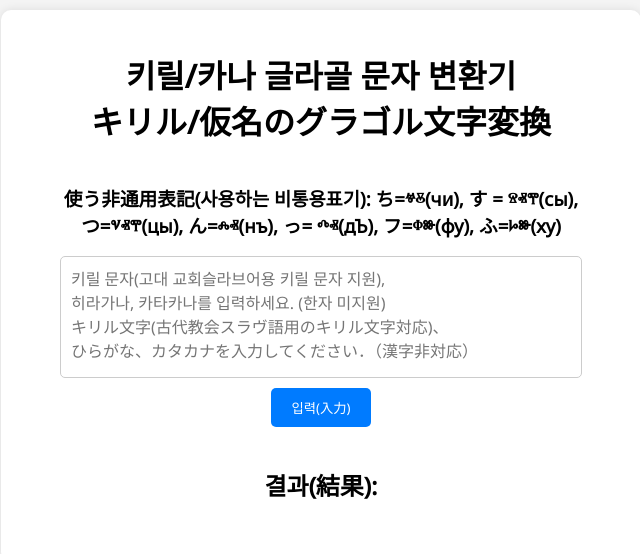
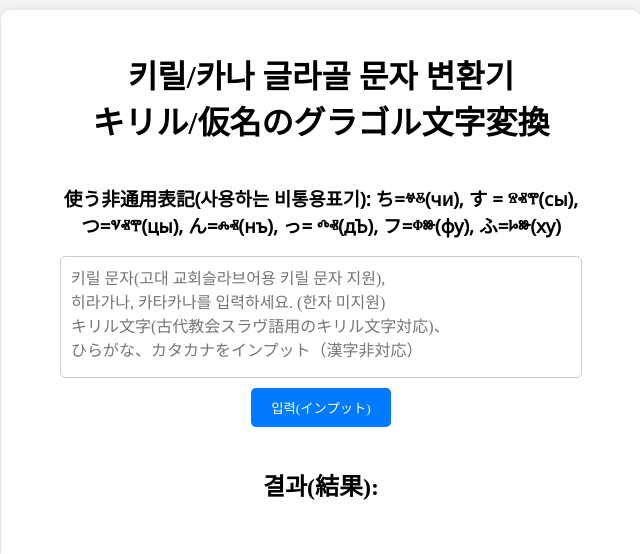
Before and after one commit to LiLiiLun/Cyrillic_Kana_To_Glagolitic, a plain HTML site: page index.html in a window 1280 px wide. Shown: the part 114-668 px from the top of the page, without its empty margins (319-959 px from the left). Drawn offline with Linux system fonts and the light colour scheme; a web font is replaced by a local one.

Commit message:
Add files via upload

```diff
--- a/index.html
+++ b/index.html
@@ -5,6 +5,13 @@
     <title>キリル/仮名のグラゴル文字変換(키릴/가나 글라골 문자 변환기)</title>
     <link href="https://fonts.googleapis.com/css2?family=Noto+Sans&display=swap" rel="stylesheet">
     <style>
+
+        @font-face {
+            font-family : '코펍';
+            src : url(KoPub\ Dotum\ Medium.ttf);
+        }
+
+
         * {
             font-family: 'Noto Sans', sans-serif;
         }
@@ -20,7 +27,17 @@
             height: 100vh;
         }
 
+
+        h1{
+            font-family: '코펍';
+        }
+
+        h2{
+            font-family: '코펍';
+        }
+
         .container {
+            font-family: 'Noto sans', sans-serif;
             background-color: #ffffff;
             padding: 20px;
             border-radius: 10px;
@@ -42,7 +59,7 @@
             border: 1px solid #ccc;
             border-radius: 5px;
             resize: none;
-            font-family: 'Noto Sans', sans-serif;
+            font-family: '코펍';
             font-size: 16px;
             line-height: 1.5;
             display: inline-block;
@@ -56,7 +73,7 @@
             border-radius: 5px;
             cursor: pointer;
             margin-bottom: 20px;
-            font-family: 'Noto Sans', sans-serif;
+            font-family: '코펍';
         }
 
         button:hover {
@@ -97,8 +114,8 @@
 "키릴 문자(고대 교회슬라브어용 키릴 문자 지원),
 히라가나, 카타카나를 입력하세요. (한자 미지원)
 キリル文字(古代教会スラヴ語用のキリル文字対応)、
-ひらがな、カタカナを入力してください．（漢字非対応）"></textarea>
-        <button id="convert-button">입력(入力)</button>
+ひらがな、カタカナをインプット（漢字非対応）"></textarea>
+        <button id="convert-button">입력(インプット)</button>
         <h2>결과(結果):</h2>
         <div id="output"></div>
         <!-- <h2>원문(原文):</h2> -->
--- a/script.js
+++ b/script.js
@@ -157,7 +157,7 @@ function convertText() {
 
     let convertedInput = '';
     //let originalInput = '';
-    for (let i = 0; i < input.length; i++) {
+    for (let i = 0; i < input.length; i++) { //인풋 길이만큼 반복
         const char = input[i];
         convertedInput += gana[char] || cyrillicToGlagolitic[char] || char;
         //originalInput += char;
```
Also changed, not shown: 1 other file.
